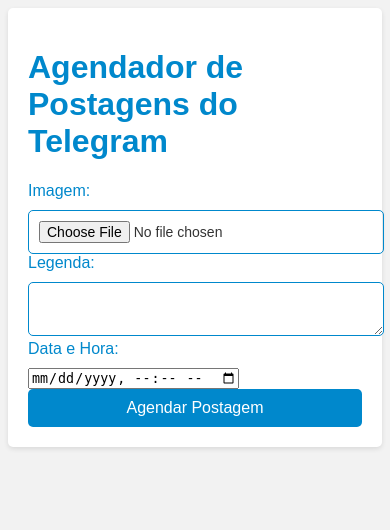
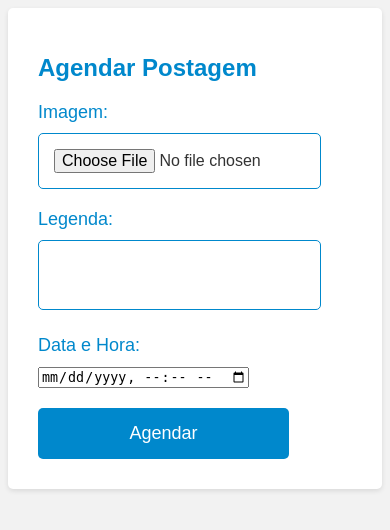
Before and after one commit to ricardocfn/telag, a Flask app: page / in a window 390 px wide. Shown: the top 530 px of the page. Run offline with Flask 2, Linux system fonts and the light colour scheme.

Commit message:
first commit22345513

```diff
--- a/templates/index.html
+++ b/templates/index.html
@@ -1,7 +1,9 @@
+
 <!DOCTYPE html>
 <html>
 <head>
-    <title>Agendador de Postagens do Telegram</title>
+    <meta name="viewport" content="width=device-width, initial-scale=1">
+    <title>Agendar Postagem</title>
     <style>
         body {
             font-family: Arial, sans-serif;
@@ -21,8 +23,11 @@
             color: #0088cc;
         }
 
+
+
         label {
             display: block;
+            margin-top: 20px;
             margin-bottom: 10px;
             color: #0088cc;
         }
@@ -31,13 +36,18 @@
         textarea,
         input[type="text"],
         input[type="submit"] {
-            width: 100%;
+            width: 80%;
             padding: 10px;
             border: 1px solid #0088cc;
             border-radius: 5px;
             font-size: 14px;
             color: #333;
+
         }
+
+        textarea {
+        resize: none;
+    }
 
         input[type="submit"] {
             background-color: #0088cc;
@@ -47,10 +57,12 @@
             font-size: 16px;
             border-radius: 5px;
             cursor: pointer;
+            margin-top: 20px;
         }
 
         input[type="submit"]:hover {
             background-color: #006699;
+
         }
 
         .message {
@@ -66,12 +78,40 @@
         .new-schedule-btn {
             margin-top: 20px;
             text-align: center;
+
+        }
+
+        @media screen and (max-width: 600px) {
+            body {
+                font-size: 18px;
+            }
+            h1 {
+                font-size: 24px;
+            }
+            input[type="file"],
+            textarea,
+            input[type="text"],
+            input[type="submit"] {
+                font-size: 16px;
+                padding: 15px;
+            }
+            input[type="submit"] {
+                font-size: 18px;
+                padding: 15px 30px;
+
+            }
+            .message {
+                font-size: 20px;
+            }
+            .container {
+                padding: 30px;
+            }
         }
     </style>
 </head>
 <body>
     <div class="container">
-        <h1>Agendador de Postagens do Telegram</h1>
+        <h1>Agendar Postagem</h1>
         <form method="POST" action="/" enctype="multipart/form-data">
             <label for="image">Imagem:</label>
             <input type="file" id="image" name="image" accept="image/*">
@@ -82,13 +122,13 @@
             <label for="date">Data e Hora:</label>
             <input type="datetime-local" id="date" name="date">
 
-            <input type="submit" value="Agendar Postagem">
+            <input type="submit" value="Agendar">
         </form>
 
         {% if message %}
         <div class="message">{{ message }}</div>
         <div class="new-schedule-btn">
-            <a href="/" class="new-schedule-link">Novo Agendamento</a>
+            <a href="/" class="new-schedule-link"></a>
         </div>
         {% endif %}
     </div>
```
Also changed, not shown: 3 other files.
